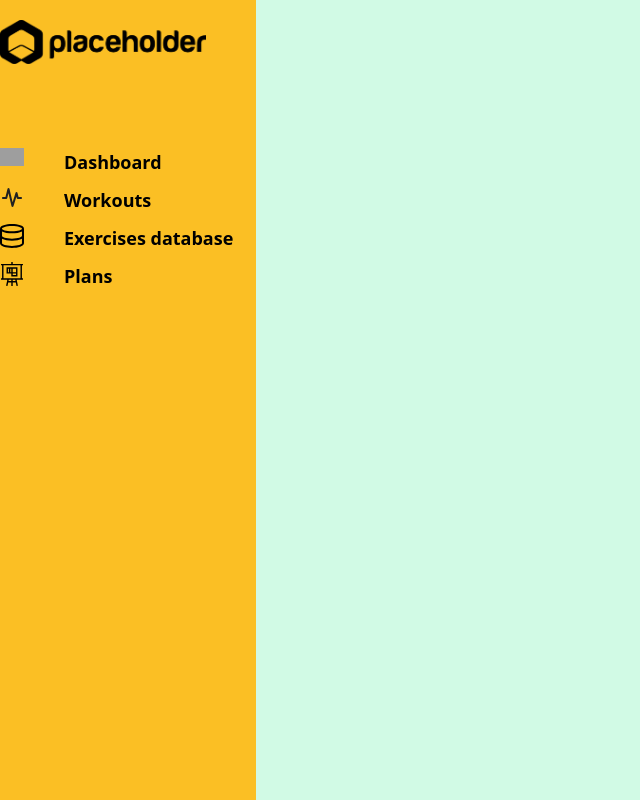
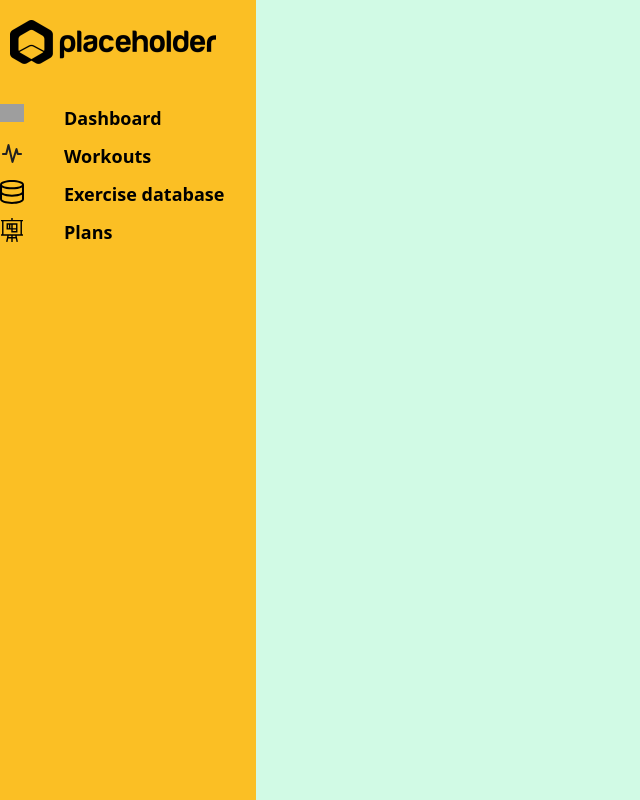
Before and after one commit to moonlightflicker/workout-tracker-fe, a React (Create React App) app in the folder workout-tracker/: page / in a window 1280 px wide. Shown: the whole page, without its empty margins (0-640 px from the left). Built offline with nearby package versions, Linux system fonts and the light colour scheme; grey boxes are pictures that could not be loaded.

Commit message:
Navbar logo animation when hovering properly implemented

```diff
--- a/workout-tracker/public/index.html
+++ b/workout-tracker/public/index.html
@@ -24,7 +24,7 @@
       work correctly both with client-side routing and a non-root public URL.
       Learn how to configure a non-root public URL by running `npm run build`.
     -->
-    <title>React App</title>
+    <title>Workout tracker</title>
   </head>
   <body>
     <noscript>You need to enable JavaScript to run this app.</noscript>
--- a/workout-tracker/src/layout/NavBar/NavBar.jsx
+++ b/workout-tracker/src/layout/NavBar/NavBar.jsx
@@ -1,8 +1,9 @@
 import './NavBar.scss';
 import NavItem from './NavItem/NavItem';
 
-import logo from '../../assets/branding/placeholder_logo.png';
-import smallLogo from '../../assets/branding/small_placeholder_logo.png';
+// import logo from '../../assets/branding/placeholder_logo.png';
+import logo from '../../assets/branding/placeholder_logo_test.png';
+// import smallLogo from '../../assets/branding/small_placeholder_logo.png';
 import dashboardIcon from '../../assets/icons/dashboard.svg';
 import workoutsIcon from '../../assets/icons/workouts.svg';
 import exercisesIcon from '../../assets/icons/exercises.svg';
@@ -10,25 +11,31 @@ import plansIcon from '../../assets/icons/plans.svg';
 
 function NavBar() {
   return (
-    <nav className="NavBar fixed h-full w-16 group hover:w-64 duration-300">
-      <div className="w-full flex-row justify-center mt-5 mb-10">
+    <nav className="navbar fixed h-full group duration-300 overflow-hidden">
+      <div className="logo-container flex-row justify-center mt-5 mb-10 h-11 overflow-hidden">
         <img
           alt="Logo"
           src={logo}
-          className="h-11
-            opacity-0 group-hover:opacity-100 transition-opacity duration-300"
+          className="logo min-w-max"
         />
-        <img
+        {/* <img
+          alt="Logo"
+          src={logo}
+          className="h-11 min-w-max
+            opacity-0 group-hover:opacity-100
+            transition-opacity duration-300 absolute"
+        /> */}
+        {/* <img
           alt="smallLogo"
           src={smallLogo}
           className="h-11
-          opacity-100 group-hover:opacity-0 transition-opacity duration-300"
-        />
+          opacity-100 group-hover:opacity-0 transition-opacity duration-300 absolute"
+        /> */}
       </div>
-      <div className="ItemContainer overflow-scroll custom-scrollbar w-full">
+      <div className="item-container overflow-scroll custom-scrollbar w-full">
         <NavItem icon={dashboardIcon} text="Dashboard" selected />
         <NavItem icon={workoutsIcon} text="Workouts" selected={false} />
-        <NavItem icon={exercisesIcon} text="Exercises database" selected={false} />
+        <NavItem icon={exercisesIcon} text="Exercise database" selected={false} />
         <NavItem icon={plansIcon} text="Plans" selected={false} />
       </div>
       {/* TODO: Implemente licensing and socials */}
--- a/workout-tracker/src/layout/NavBar/NavBar.scss
+++ b/workout-tracker/src/layout/NavBar/NavBar.scss
@@ -1,25 +1,35 @@
-.NavBar {
+$navbar-width: 64px;
+$navbar-width-expanded: 256px;
+$logo-icon-width: 44px;
+$logo-width: 206px;
+
+.navbar {
     background-color: #FBBF24;
+    width: $navbar-width;
 }
 
-.ItemContainer {
+.navbar:hover {
+    width: $navbar-width-expanded;
+
+    .logo-container {
+        width: 206px;
+        transition: width 300ms ease-in;
+    }
+}
+
+.item-container {
     height: calc(100vh - 5.5rem + 1px);
 }
 
-.fade-in {
-	animation-name: fadeInOpacity;
-	animation-iteration-count: 1;
-	animation-timing-function: ease-in;
-	animation-duration: 300ms;
+.logo-container {
+    width: $logo-icon-width;
+    margin-left: calc(($navbar-width - $logo-icon-width)/2);
 }
 
-@keyframes fadeInOpacity {
-	0% {
-		opacity: 0;
-	}
-	100% {
-		opacity: 1;
-	}
+.logo {
+    display: block;
+    max-height: 44px;
+    max-width: 206px;
 }
 
 ::-webkit-scrollbar-track {
```
Also changed, not shown: workout-tracker/src/assets/branding/placeholder_logo_test.png (added).
